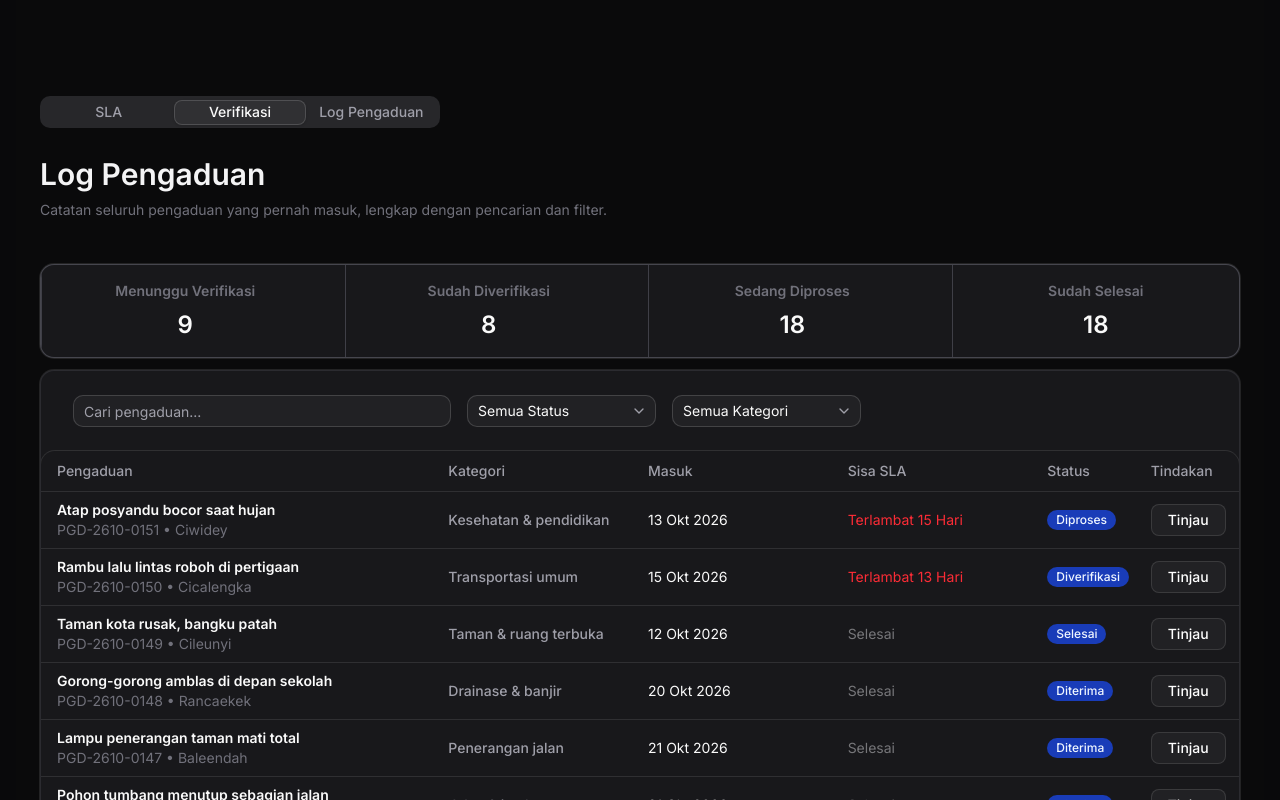
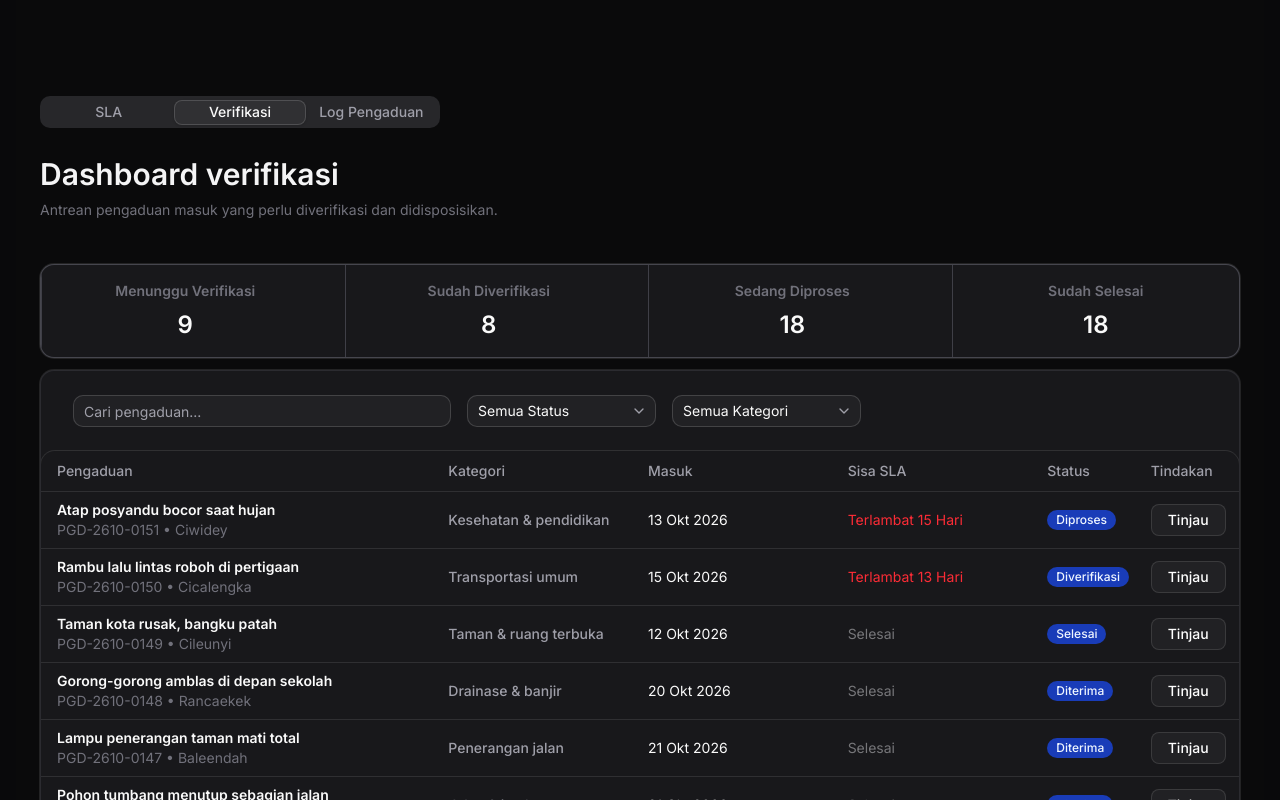
Before and after one commit to Laukpindang/fe.laporcepat, a Next.js app: page /petugas in a window 1280 px wide. Shown: the top 800 px of the page. Built offline with nearby package versions, Linux system fonts and the light colour scheme.

Commit message:
feat(Rawi): add loading and error view of fetch

```diff
--- a/src/app/petugas/verifikasi.tsx
+++ b/src/app/petugas/verifikasi.tsx
@@ -41,13 +41,13 @@ import {
   KATEGORI_PENGADUAN,
 } from "@/const/pengaduan";
 import Link from "next/link";
+import { usePengaduan } from "@/hooks/usePengaduan";
 
 
 
 export default function Verifikasi() {
   const itemsPerPage = 10;
-  const [lists, setLists] = useState<Pengaduan[]>([]);
-  const [loading, setLoading] = useState(true);
+  const { pengaduanList: lists, loading, error} = usePengaduan('all')
   const [search, setSearch] = useState("");
   const [page, setPage] = useState(1);
 
@@ -111,21 +111,14 @@ const statusVerifikasi = {
     return filteredPengaduan.slice(startIndex, endIndex);
   };
 
-  useEffect(() => {
-    getPengaduan()
-      .then(setLists)
-      .catch(console.error)
-      .finally(() => setLoading(false));
-  }, []);
 
 
   return (
     <div className="my-5 flex flex-col gap-3">
       <div className="flex flex-col gap-2 pb-8">
-        <p className="text-3xl font-semibold">Log Pengaduan</p>
+        <p className="text-3xl font-semibold">Dashboard verifikasi</p>
         <p className="text-zinc-500">
-          Catatan seluruh pengaduan yang pernah masuk, lengkap dengan pencarian
-          dan filter.
+          Antrean pengaduan masuk yang perlu diverifikasi dan didisposisikan.
         </p>
       </div>
 
@@ -254,6 +247,13 @@ const statusVerifikasi = {
                 })}
               </TableBody>
             </Table>
+
+                {loading && (
+                  <div className="w-full text-center font-semibold text-zinc-500">Mengambil data...</div>
+                )}
+                {error && (
+                  <div className="w-full text-center font-semibold text-red-500">gagal mengambil data!</div>
+                )}
             <div className="pb-4 px-8 flex items-center justify-between gap-4">
               <div>
                 <p className="w-100 flex items-center gap-2 ">
--- a/src/lib/getPengaduan.ts
+++ b/src/lib/getPengaduan.ts
@@ -38,7 +38,7 @@ export const initialLaporanPengaduan: Pengaduan = {
 };
 
 export async function getPengaduan(): Promise<Pengaduan[]> {
-  const response = await fetch("/data/pengaduan.json");
+  const response = await fetch("http://localhost:3000/data/pengaduan.json");
   if (!response.ok) {
     throw new Error(`Failed to fetch traits: ${response.status}`);
   }
```
